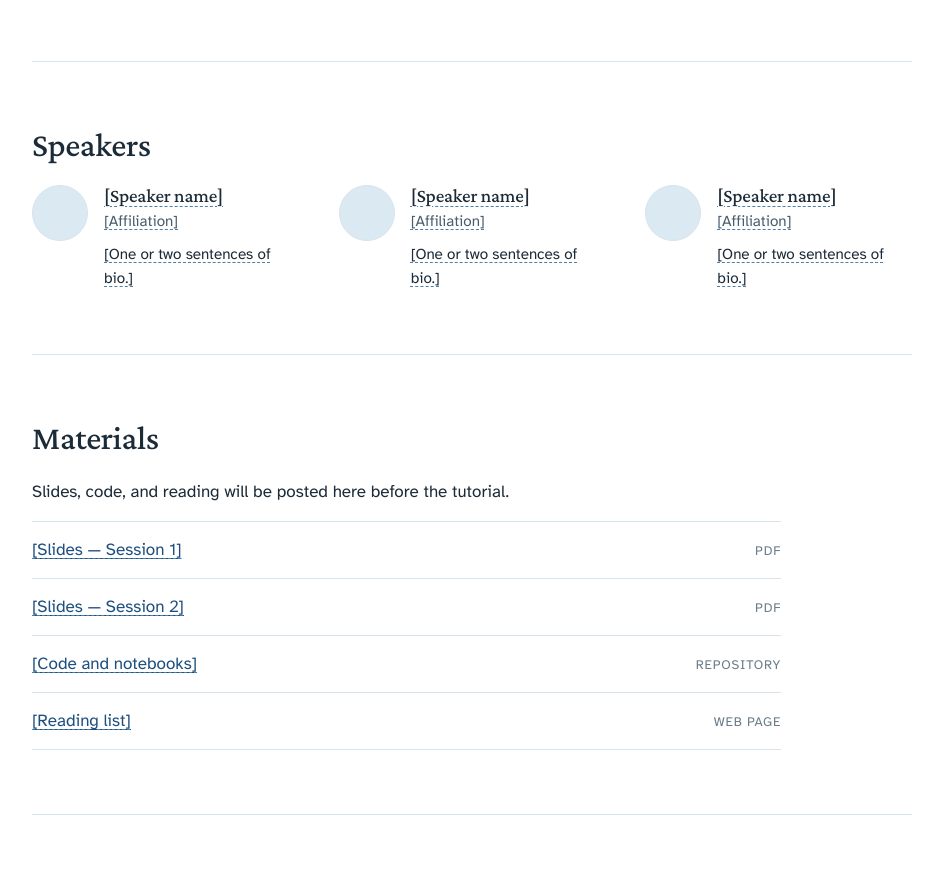
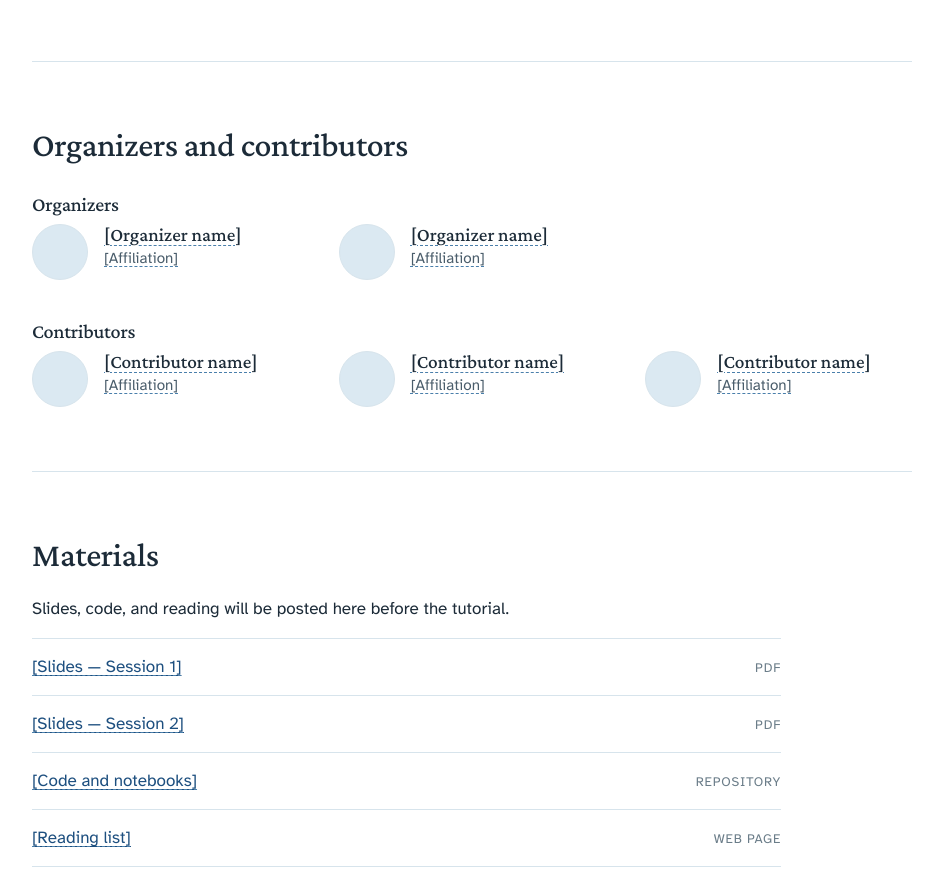
Before and after one commit to learning-based-control/tutorial, a plain HTML site: page index.html in a window 1280 px wide. Shown: the part 1376-2246 px from the top of the page, without its empty margins (168-1111 px from the left). Drawn offline with nearby package versions, Linux system fonts and the light colour scheme.

Commit message:
Replace Speakers and Contact with an Organizers and contributors section
Two placeholder groups, organizers and contributors, each a name and
affiliation. Nav links updated to match.

Co-Authored-By: Claude Fable 5.1 <noreply@anthropic.com>

```diff
--- a/index.html
+++ b/index.html
@@ -17,10 +17,9 @@
         <nav class="site-nav" aria-label="Sections">
             <a href="#overview">Overview</a>
             <a href="#schedule">Schedule</a>
-            <a href="#speakers">Speakers</a>
+            <a href="#organizers">Organizers</a>
             <a href="#materials">Materials</a>
             <a href="#venue">Venue</a>
-            <a href="#contact">Contact</a>
         </nav>
     </header>
 
@@ -90,31 +89,46 @@
             </div>
         </section>
 
-        <section class="section" id="speakers">
-            <h2>Speakers</h2>
+        <section class="section" id="organizers">
+            <h2>Organizers and contributors</h2>
+            <h3>Organizers</h3>
             <ul class="people">
                 <li class="person">
                     <div class="avatar" aria-hidden="true"></div>
                     <div>
-                        <h3><span class="ph">[Speaker name]</span></h3>
+                        <h4><span class="ph">[Organizer name]</span></h4>
                         <p class="affil"><span class="ph">[Affiliation]</span></p>
-                        <p><span class="ph">[One or two sentences of bio.]</span></p>
                     </div>
                 </li>
                 <li class="person">
                     <div class="avatar" aria-hidden="true"></div>
                     <div>
-                        <h3><span class="ph">[Speaker name]</span></h3>
+                        <h4><span class="ph">[Organizer name]</span></h4>
                         <p class="affil"><span class="ph">[Affiliation]</span></p>
-                        <p><span class="ph">[One or two sentences of bio.]</span></p>
+                    </div>
+                </li>
+            </ul>
+            <h3>Contributors</h3>
+            <ul class="people">
+                <li class="person">
+                    <div class="avatar" aria-hidden="true"></div>
+                    <div>
+                        <h4><span class="ph">[Contributor name]</span></h4>
+                        <p class="affil"><span class="ph">[Affiliation]</span></p>
                     </div>
                 </li>
                 <li class="person">
                     <div class="avatar" aria-hidden="true"></div>
                     <div>
-                        <h3><span class="ph">[Speaker name]</span></h3>
+                        <h4><span class="ph">[Contributor name]</span></h4>
                         <p class="affil"><span class="ph">[Affiliation]</span></p>
-                        <p><span class="ph">[One or two sentences of bio.]</span></p>
+                    </div>
+                </li>
+                <li class="person">
+                    <div class="avatar" aria-hidden="true"></div>
+                    <div>
+                        <h4><span class="ph">[Contributor name]</span></h4>
+                        <p class="affil"><span class="ph">[Affiliation]</span></p>
                     </div>
                 </li>
             </ul>
@@ -137,10 +151,6 @@
             <p>Venue: <a href="https://cdc2026.ieeecss.org/travel-venue/venue">Hilton Hawaiian Village Waikiki Beach Resort</a>, 2005 Kalia Road, Honolulu, Hawaiʻi, USA.</p>
         </section>
 
-        <section class="section" id="contact">
-            <h2>Contact</h2>
-            <p>Questions about the tutorial can be sent to <a href="mailto:name@example.edu"><span class="ph">[name@example.edu]</span></a>.</p>
-        </section>
     </main>
 
     <footer class="site-footer">
--- a/styles.css
+++ b/styles.css
@@ -207,7 +207,8 @@ main {
     background: var(--pale);
     border: 1px solid var(--border);
 }
-.person h3 { margin: 0; font-size: 1.2rem; }
+.person h4 { margin: 0; font-family: var(--font-display); font-weight: 500; font-size: 1.2rem; line-height: 1.15; }
+.people + h3 { margin-top: 2.5rem; }
 .person .affil {
     margin: 0.15rem 0 0.5rem;
     font-size: 0.95rem;
```
